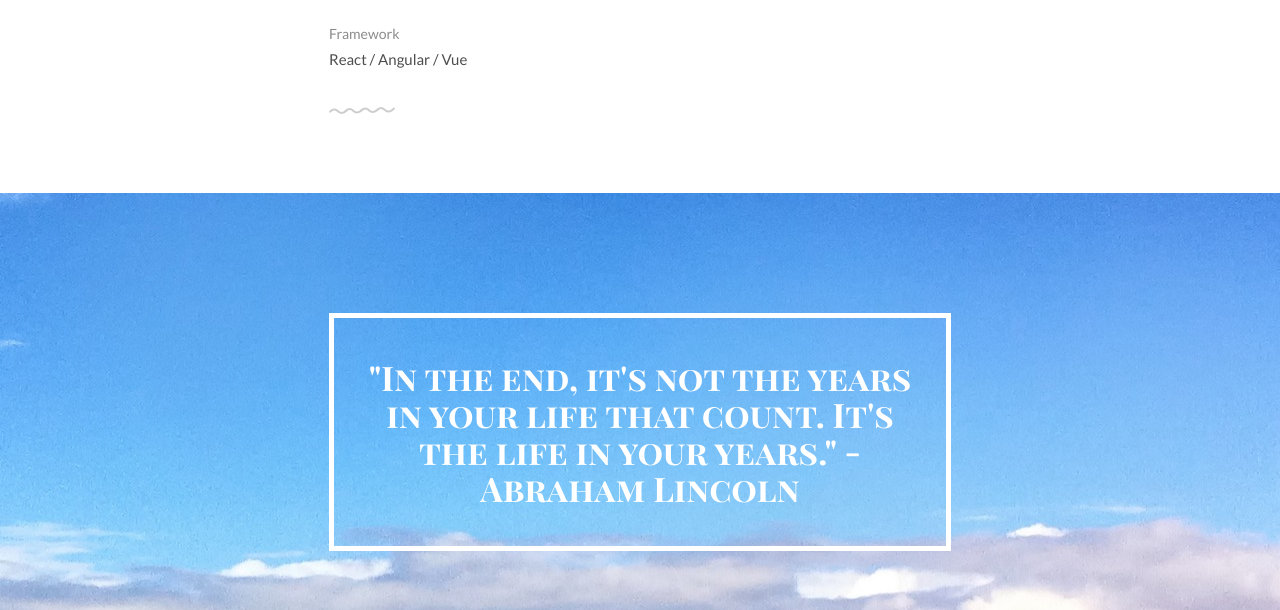
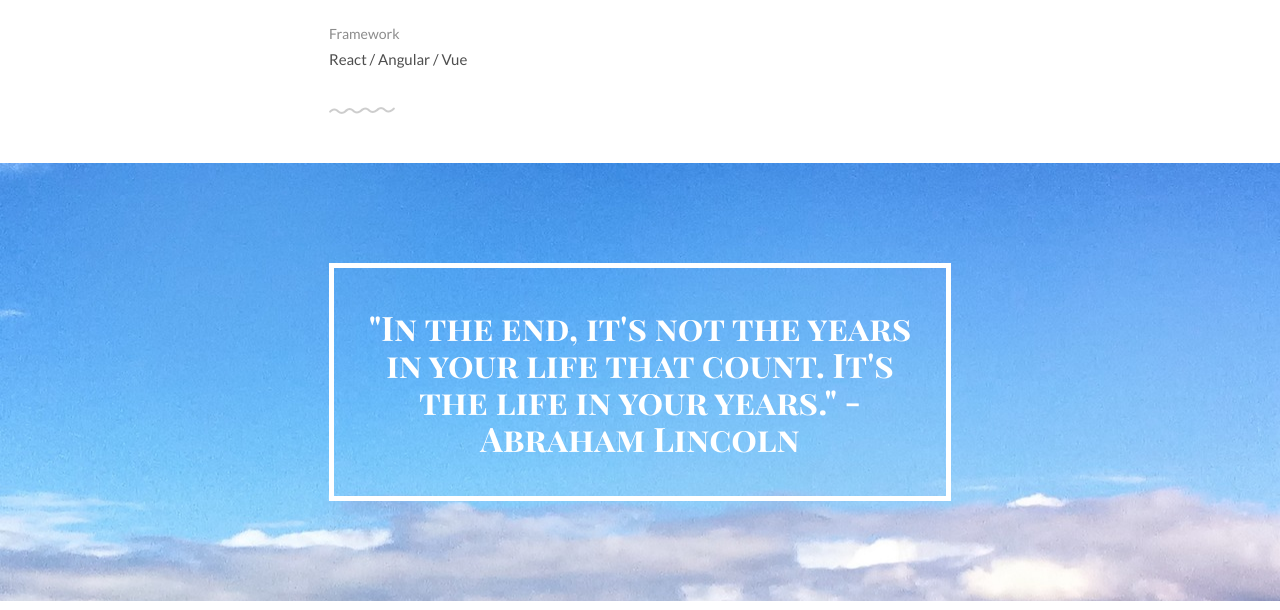
Before and after one commit to jla505/cv-project-live, a plain HTML site: page index.html in a window 1280 px wide. Shown: the part 1843-2453 px from the top of the page. Drawn offline with Linux system fonts and the light colour scheme.

Commit message:
Update custom

```diff
--- a/scss/custom.scss
+++ b/scss/custom.scss
@@ -121,8 +121,9 @@
 
 .quote {
 	background: url(../img/vancouver.jpg);
-	padding: 20px 0px;
-	margin-top: 120px;
+	display: flex;
+  	justify-content: center;
+  	align-items: center;
 
 	h1 {
 		margin: 100px 0px;
```
Also changed, not shown: css/custom.css, css/custom.min.css.
